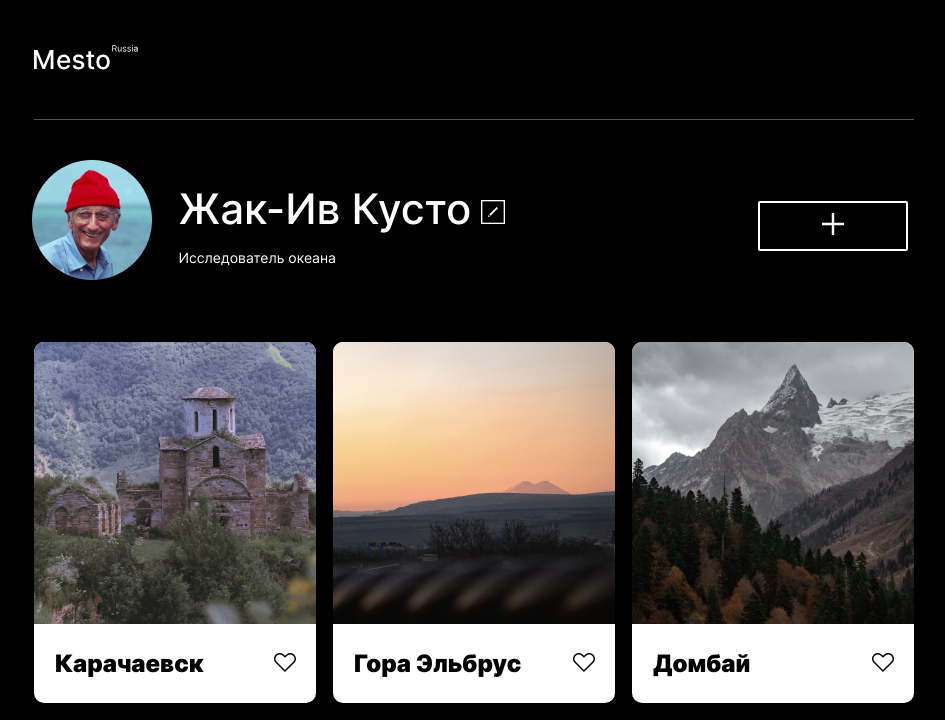
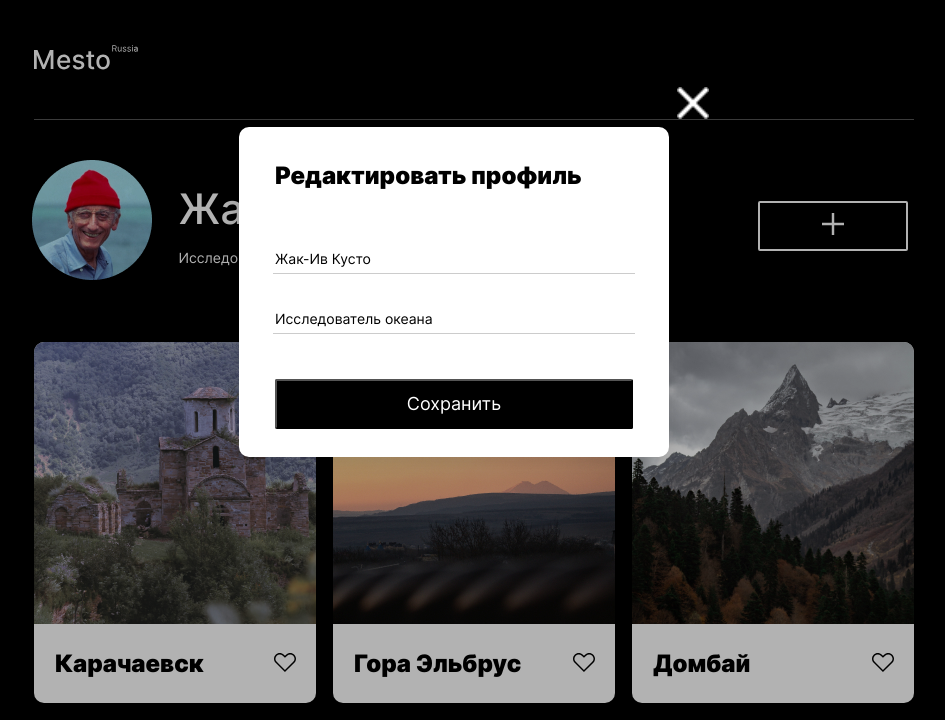
Before and after one commit to DmitriyMA85/mesto, a plain HTML site: page index.html in a window 1280 px wide. Shown: the top 720 px of the page, without its empty margins (166-1111 px from the left). Drawn offline with Linux system fonts and the light colour scheme.

Commit message:
Готовый проект без JS

```diff
--- a/blocks/button-add/button-add.css
+++ b/blocks/button-add/button-add.css
@@ -8,7 +8,7 @@
 }
 
 .button-add:hover {
-    opacity: .5;
+    opacity: .6;
 }
 
 @media (min-width:1280px) {
--- a/blocks/footer/footer.css
+++ b/blocks/footer/footer.css
@@ -0,0 +1,22 @@
+.footer {
+    min-width: 282px;
+    min-height: 14px;
+    font-family: 'Inter', 'Arial', sans-serif;
+    font-style: normal;
+    font-weight: 400;
+    font-size: 14px;
+    line-height: 17px;
+    color: #545454;
+    margin: 48px 19px 36px 19px;
+}
+
+@media (min-width:1280px) {
+    .footer {
+        min-width: 318px;
+        margin-left: 0;
+        min-height: 18px;
+        font-size: 18px;
+        line-height: 22px;
+        margin: 67px 762px 60px 200px;
+    }
+}
--- a/blocks/gallery/__like/gallery__like.css
+++ b/blocks/gallery/__like/gallery__like.css
@@ -3,3 +3,7 @@
     height: 19px;
     margin-right: 5px;
 }
+
+.gallery__like:hover {
+    opacity: .5;
+}
--- a/blocks/page/page.css
+++ b/blocks/page/page.css
@@ -3,6 +3,7 @@
     display: flex;
     flex-direction: column;
     align-items: center;
+    position: relative;
     background-color: rgba(0, 0, 0, 1);
     -moz-osx-font-smoothing: grayscale;
     -webkit-font-smoothing: antialiased;
--- /dev/null
+++ b/blocks/popup/__button-close/popup__button-close.css
@@ -0,0 +1,17 @@
+.popup__button-close {
+    display: flex;
+    height: 20px;
+    width: 20px;
+    justify-self: right;
+}
+
+.popup__button-close:hover {
+    opacity: .6;
+}
+
+@media (min-width:1280px) {
+    .popup__button-close {
+        width: 32px;
+        height: 32px;
+    }
+}
--- /dev/null
+++ b/blocks/popup/__container/popup__container.css
@@ -0,0 +1,17 @@
+.popup__container {
+    display: flex;
+    flex-direction: column;
+    align-items: center;
+    width: 282px;
+    height: 322px;
+    background: #FFFFFF;
+    box-shadow: 0px 0px 25px rgba(0, 0, 0, 0.15);
+    border-radius: 10px;
+}
+
+@media (min-width:1280px) {
+    .popup__container {
+        width: 430px;
+        height: 330px;
+    }
+}
--- /dev/null
+++ b/blocks/popup/__data-name/popup__data-name.css
@@ -0,0 +1,22 @@
+.popup__data-name {
+    width: 238px;
+    min-height: 27px;
+    text-overflow: ellipsis;
+    white-space: nowrap;
+    overflow: hidden;
+    font-family: 'Inter', 'Arial', sans-serif;
+    font-style: normal;
+    font-weight: 400;
+    font-size: 14px;
+    line-height: 17px;
+    color: #000000;
+    border: none;
+    border-bottom: 1px solid rgba(0, 0, 0, .2);
+    margin-bottom: 30px;
+}
+
+@media (min-width:1280px) {
+    .popup__data-name {
+        width: 358px;
+    }
+}
--- /dev/null
+++ b/blocks/popup/__data-profession/popup__data-profession.css
@@ -0,0 +1,22 @@
+.popup__data-profession {
+        width: 238px;
+        min-height: 27px;
+        text-overflow: ellipsis;
+        white-space: nowrap;
+        overflow: hidden;
+        font-family: 'Inter', 'Arial', sans-serif;
+        font-style: normal;
+        font-weight: 400;
+        font-size: 14px;
+        line-height: 17px;
+        color: #000000;
+        border: none;
+        border-bottom: 1px solid rgba(0, 0, 0, .2);
+        margin-bottom: 45px;
+}
+
+@media (min-width:1280px) {
+        .popup__data-profession {
+            width: 358px;
+        }
+    }
--- /dev/null
+++ b/blocks/popup/__form/popup__form.css
@@ -0,0 +1,17 @@
+.popup__form {
+    display: grid;
+    row-gap: 16px;
+    flex-direction: column;
+    position: absolute;
+    width: 282px;
+    height: 358px;
+    top:87px;
+}
+
+@media (min-width:1280px) {
+    .popup__form {
+        width: 470px;
+        height: 370px;
+        row-gap: 8px;
+    }
+}
--- /dev/null
+++ b/blocks/popup/__heading/popup__heading.css
@@ -0,0 +1,23 @@
+.popup__heading {
+    min-height: 22px;
+    font-family: 'Inter', 'Arial', sans-serif;
+    font-style: normal;
+    font-weight: 900;
+    font-size: 18px;
+    line-height: 22px;
+    color: #000000;
+    margin-top: 25px;
+    margin-bottom: 75px;
+}
+
+@media(min-width:1280px) {
+    .popup__heading {
+        min-width: 330px;
+        font-size: 24px;
+        line-height: 29px;
+        margin-top: 34px;
+        margin-bottom: 54px;
+        margin-left: 36px;
+        align-self:flex-start;
+    }
+}
--- /dev/null
+++ b/blocks/popup/__safe/popup__safe.css
@@ -0,0 +1,27 @@
+.popup__safe {
+    width: 238px;
+    height: 46px;
+    background: #000000;
+    font-family: 'Inter', 'Arial', sans-serif;
+    font-style: normal;
+    font-weight: 400;
+    font-size: 14px;
+    line-height: 17px;
+    text-align: center;
+    color: #FFFFFF;
+    border-radius: 2px;
+}
+
+.popup__safe:hover {
+    cursor: pointer;
+    opacity: .8;
+}
+
+@media(min-width:1280px) {
+    .popup__safe {
+        font-size: 18px;
+        line-height: 22px;
+        width: 358px;
+        height: 50px;
+    }
+}
--- /dev/null
+++ b/blocks/popup/_is-opened/popup_is-opened.css
@@ -0,0 +1,3 @@
+.popup_is-opened {
+    display: flex;
+}
--- /dev/null
+++ b/blocks/popup/popup.css
@@ -0,0 +1,11 @@
+.popup {
+    position: fixed;
+    top: 0;
+    left: 0;
+    z-index: 1;
+    width: 100%;
+    height: 100%;
+    background-color: rgba(0, 0, 0, .3);
+    justify-content: center;
+    display: none;
+}
--- a/blocks/profile/__button-edit/profile__button-edit.css
+++ b/blocks/profile/__button-edit/profile__button-edit.css
@@ -6,7 +6,7 @@
 }
 
 .profile__button-edit:hover {
-    opacity: .5;
+    opacity: .6;
 }
 
 @media (min-width:1280px) {
--- a/index.html
+++ b/index.html
@@ -16,7 +16,8 @@
     <main>
         <section class="profile">
             <div class="profile__avatar">
-                <img class="profile__photo" src="./images/Avatar.png">
+                <img class="profile__photo" src="./images/Avatar.png"
+                    alt="Фото улыбающего пожилого мужчины на фоне моря">
             </div>
             <div class="profile__info">
                 <div class="profile__popup">
@@ -27,10 +28,21 @@
                     </div>
                     <p class="profile__text">Исследователь океана</p>
                 </div>
-                <button class="button-add"><img class="button-add__image" src="./images/Button-add.svg"
+                <button type="button" class="button-add"><img class="button-add__image" src="./images/Button-add.svg"
                         alt="Иконка для добавления профиля"></button>
             </div>
         </section>
+        <div class="popup popup_is-opened">
+            <div class="popup__form">
+                <img class="popup__button-close" src="./images/Close-Icon.png" alt="Инонка крестик для закрытия окна редактирования профиля">
+                <div class="popup__container">
+                    <h2 class="popup__heading">Редактировать профиль</h2>
+                    <input class="popup__data-name" type="text" value="Жак-Ив Кусто">
+                    <input class="popup__data-profession" type="text" value="Исследователь океана">
+                    <button class="popup__safe" type="button">Сохранить</button>
+                </div>
+            </div>
+        </div>
         <section class="gallery" aria-label="Галерея картинок">
             <ul class="gallery__cards">
                 <li class="gallery__card">
@@ -84,7 +96,9 @@
             </ul>
         </section>
     </main>
-    <footer class="footer"></footer>
+    <footer>
+        <p class="footer">&#169; 2023 Mesto Russia</p>
+    </footer>
     <script src="./scripts/index.js" defer></script>
 </body>
 
--- a/pages/index.css
+++ b/pages/index.css
@@ -3,12 +3,6 @@
 @import url(../blocks/page/page.css);
 @import url(../blocks/header/header.css);
 @import url(../blocks/header/__logo/header__logo.css);
-@import url(../blocks/gallery/__cards/gallery__cards.css);
-@import url(../blocks/gallery/__card/gallery__card.css);
-@import url(../blocks/gallery/__image/gallery__image.css);
-@import url(../blocks/gallery/__text/gallery__text.css);
-@import url(../blocks/gallery/__heading/gallery__heading.css);
-@import url(../blocks/gallery/__like/gallery__like.css);
 @import url(../blocks/profile/profile.css);
 @import url(../blocks/profile/__info/profile__info.css);
 @import url(../blocks/profile/__avatar/profile__avatar.css);
@@ -20,3 +14,19 @@
 @import url(../blocks/profile/__popup/profile__popup.css);
 @import url(../blocks/button-add/button-add.css);
 @import url(../blocks/button-add/__image/button-add__image.css);
+@import url(../blocks/popup/popup.css);
+@import url(../blocks/popup/__form/popup__form.css);
+@import url(../blocks/popup/__button-close/popup__button-close.css);
+@import url(../blocks/popup/_is-opened/popup_is-opened.css);
+@import url(../blocks/popup/__container/popup__container.css);
+@import url(../blocks/popup/__heading/popup__heading.css);
+@import url(../blocks/popup/__data-name/popup__data-name.css);
+@import url(../blocks/popup/__data-profession/popup__data-profession.css);
+@import url(../blocks/popup/__safe/popup__safe.css);
+@import url(../blocks/gallery/__cards/gallery__cards.css);
+@import url(../blocks/gallery/__card/gallery__card.css);
+@import url(../blocks/gallery/__image/gallery__image.css);
+@import url(../blocks/gallery/__text/gallery__text.css);
+@import url(../blocks/gallery/__heading/gallery__heading.css);
+@import url(../blocks/gallery/__like/gallery__like.css);
+@import url(../blocks/footer/footer.css);
--- a/scripts/index.js
+++ b/scripts/index.js
@@ -0,0 +1,2 @@
+const popupElement = document.querySelector('.popup');
+console.log(popupElement);
```
Also changed, not shown: images/Close-Icon.png (added).
